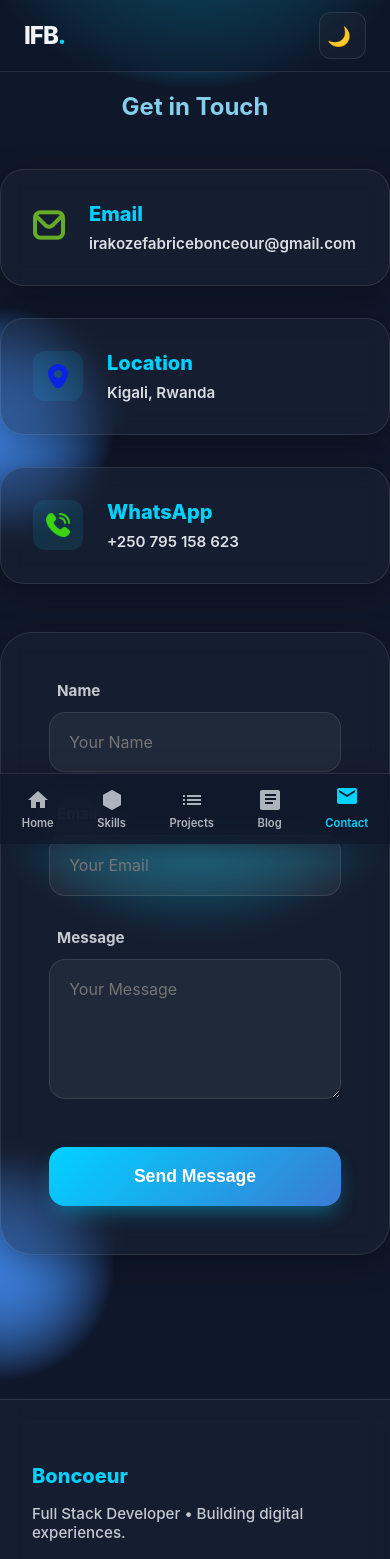
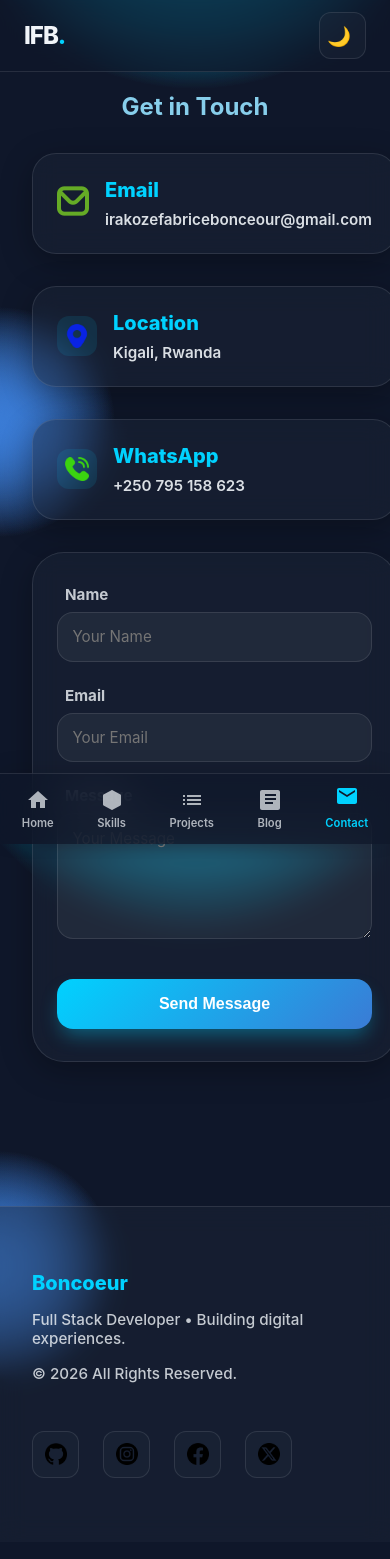
Before and after one commit to boncoeurif/portfolio-, a Vue app: page /contact in a window 390 px wide. Shown: the top 1559 px of the page. Built offline with nearby package versions, Linux system fonts and the light colour scheme.

Commit message:
style: unify premium centering and mobile spacing across all pages

```diff
--- a/src/views/Blog.vue
+++ b/src/views/Blog.vue
@@ -52,6 +52,8 @@ const blogPosts = ref([
 .blog-container {
     max-width: 1200px;
     margin: 0 auto;
+    padding-left: 2rem;
+    padding-right: 2rem;
     padding-bottom: 4rem;
 }
 
@@ -134,4 +136,39 @@ const blogPosts = ref([
 .blog-card:hover .read-more {
     transform: translateX(8px);
 }
+
+@media (max-width: 768px) {
+    .section-title {
+        font-size: 1.75rem;
+        margin-bottom: 2rem;
+    }
+
+    .blog-posts-grid {
+        gap: 2rem;
+    }
+
+    .blog-link {
+        padding: 1.5rem;
+    }
+
+    .blog-header h3 {
+        font-size: 1.35rem;
+        margin-bottom: 0.5rem;
+    }
+
+    .blog-meta {
+        font-size: 0.85rem;
+        margin-bottom: 1rem;
+    }
+
+    .blog-excerpt {
+        font-size: 0.95rem;
+        line-height: 1.5;
+        margin-bottom: 1.5rem;
+    }
+
+    .read-more {
+        font-size: 0.9rem;
+    }
+}
 </style>
--- a/src/views/Contact.vue
+++ b/src/views/Contact.vue
@@ -97,6 +97,8 @@ const submitForm = () => {
 .contact-container {
     max-width: 1000px;
     margin: 0 auto;
+    padding-left: 2rem;
+    padding-right: 2rem;
     padding-bottom: 4rem;
 }
 
@@ -234,9 +236,51 @@ textarea:focus {
 }
 
 @media (max-width: 768px) {
+    .section-title {
+        font-size: 1.75rem;
+        margin-bottom: 2rem;
+    }
+
     .contact-content {
         grid-template-columns: 1fr;
-        gap: 3rem;
+        gap: 2rem;
+    }
+
+    .info-item {
+        padding: 1.5rem;
+        gap: 1rem;
+    }
+
+    .icon {
+        width: 40px;
+        height: 40px;
+    }
+
+    .info-item h3 {
+        font-size: 1.1rem;
+    }
+
+    .info-item p {
+        font-size: 0.9rem;
+    }
+
+    .contact-form {
+        padding: 2rem 1.5rem;
+        gap: 1.5rem;
+    }
+
+    .form-group {
+        gap: 0.5rem;
+    }
+
+    input, textarea {
+        padding: 0.9rem;
+        font-size: 0.95rem;
+    }
+
+    .btn-submit {
+        padding: 1rem;
+        font-size: 1rem;
     }
 }
 </style>
--- a/src/views/Projects.vue
+++ b/src/views/Projects.vue
@@ -132,6 +132,8 @@ const setActiveFilter = (filter) => {
 .projects-container {
     max-width: 1200px;
     margin: 0 auto;
+    padding-left: 2rem;
+    padding-right: 2rem;
     padding-bottom: 4rem;
 }
 
--- a/src/views/SkillView.vue
+++ b/src/views/SkillView.vue
@@ -73,6 +73,8 @@ const skillCategories = ref([
 .skills-container {
   max-width: 1000px;
   margin: 0 auto;
+  padding-left: 2rem;
+  padding-right: 2rem;
   padding-bottom: 4rem;
 }
 
```
